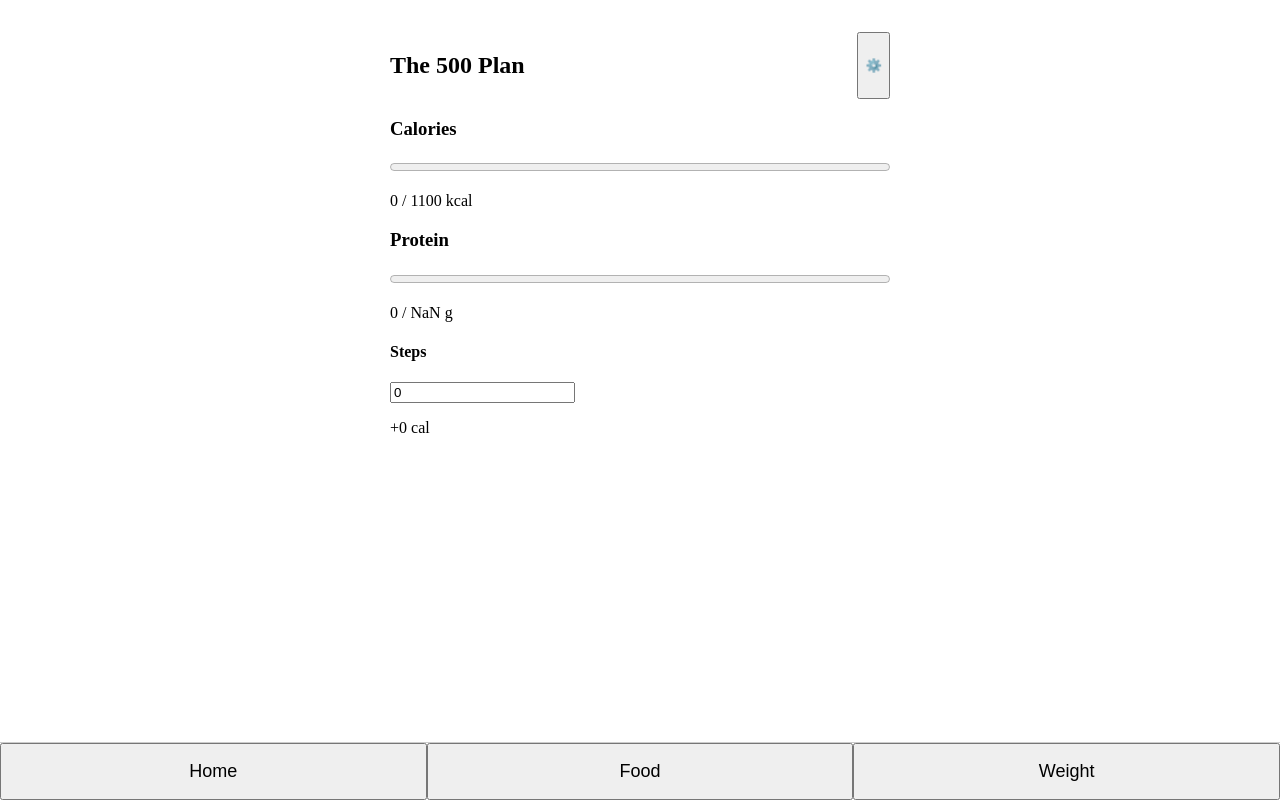
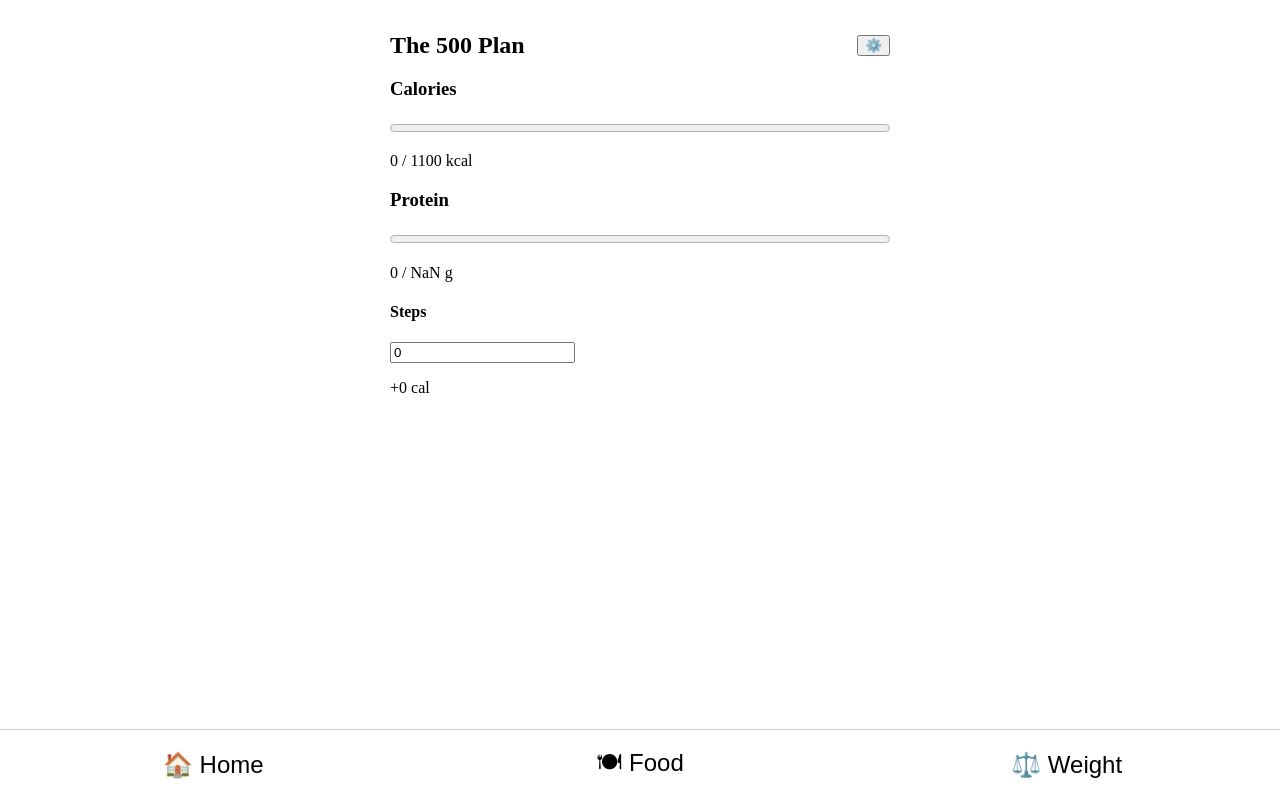
Before and after one commit to j219d/The-500-Plan, a React (Create React App) app: page / in a window 1280 px wide. Both pictures are taken after typing "Sample", "Sample", "Sample" into the empty fields and a click on the button "Save". Built offline with nearby package versions, Linux system fonts and the light colour scheme.

Commit message:
Update App.js

```diff
--- a/src/App.js
+++ b/src/App.js
@@ -74,6 +74,7 @@ export const presetFoods = [
   "Tuna (150g) - 156 kcal / 37.2g protein",
   "Yogurt 0% - 117 kcal / 20g protein",
 ];
+
 
 function App() {
   const [screen, setScreen] = useState("home");
@@ -172,9 +173,9 @@ function App() {
   }
 
   return (
-    <div style={{ padding: 24, paddingBottom: 80, maxWidth: 500, margin: "auto" }}>
-      <div style={{ display: "flex", justifyContent: "space-between" }}>
-        <h2>The 500 Plan</h2>
+    <div style={{ padding: 24, paddingBottom: 100, maxWidth: 500, margin: "auto" }}>
+      <div style={{ display: "flex", justifyContent: "space-between", alignItems: "center" }}>
+        <h2 style={{ margin: 0 }}>The 500 Plan</h2>
         <button onClick={() => setEditing(true)}>⚙️</button>
       </div>
 
@@ -239,11 +240,11 @@ function App() {
       <div style={{
         position: "fixed", bottom: 0, left: 0, right: 0,
         display: "flex", justifyContent: "space-around",
-        background: "#fff", borderTop: "1px solid #ccc"
+        background: "#fff", borderTop: "1px solid #ccc", height: 70
       }}>
-        <button style={{ flex: 1, padding: 16, fontSize: 18 }} onClick={() => setScreen("home")}>Home</button>
-        <button style={{ flex: 1, padding: 16, fontSize: 18 }} onClick={() => setScreen("food")}>Food</button>
-        <button style={{ flex: 1, padding: 16, fontSize: 18 }} onClick={() => setScreen("weight")}>Weight</button>
+        <button style={{ flex: 1, fontSize: 24, border: "none", background: "none" }} onClick={() => setScreen("home")}>🏠 Home</button>
+        <button style={{ flex: 1, fontSize: 24, border: "none", background: "none" }} onClick={() => setScreen("food")}>🍽 Food</button>
+        <button style={{ flex: 1, fontSize: 24, border: "none", background: "none" }} onClick={() => setScreen("weight")}>⚖️ Weight</button>
       </div>
     </div>
   );
```
